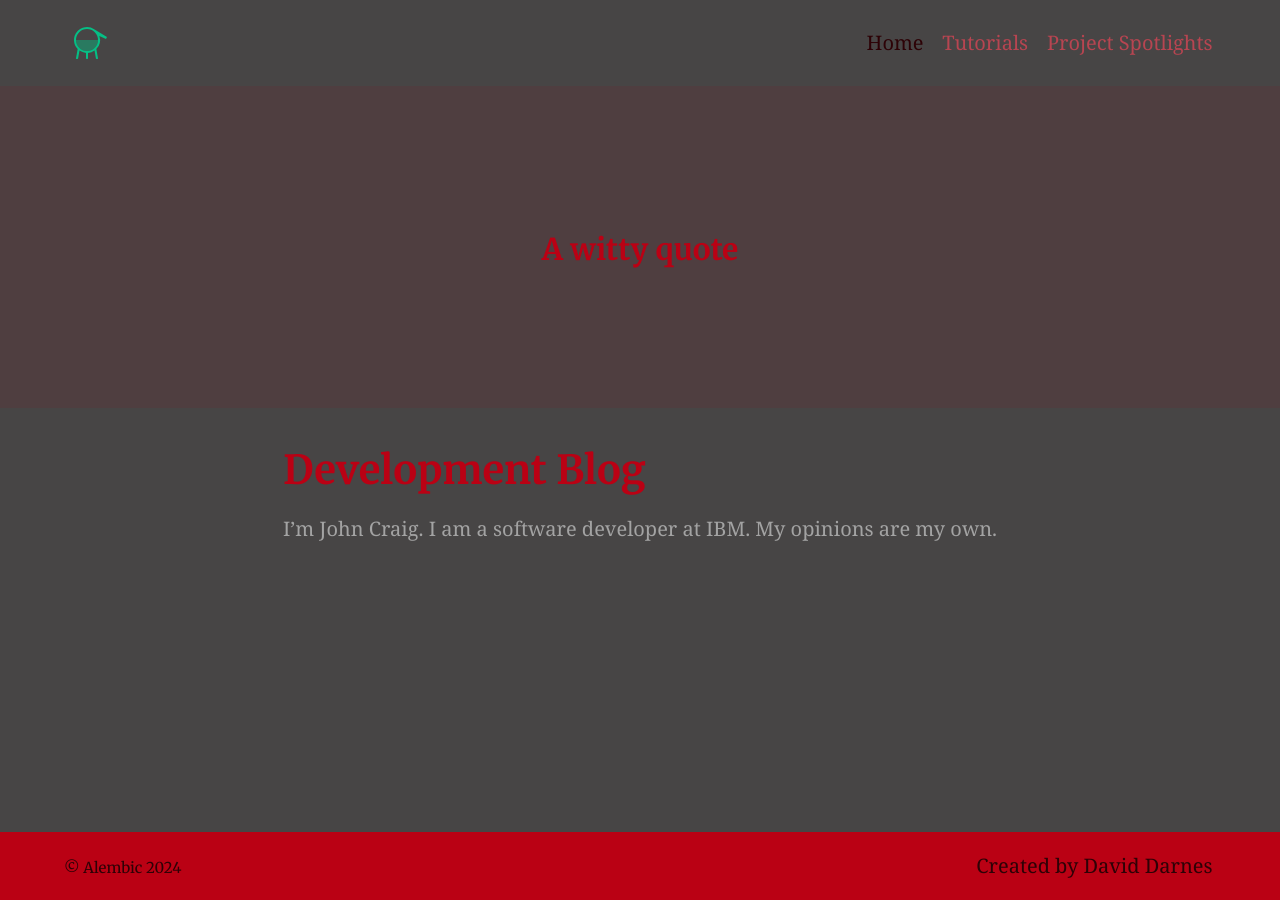
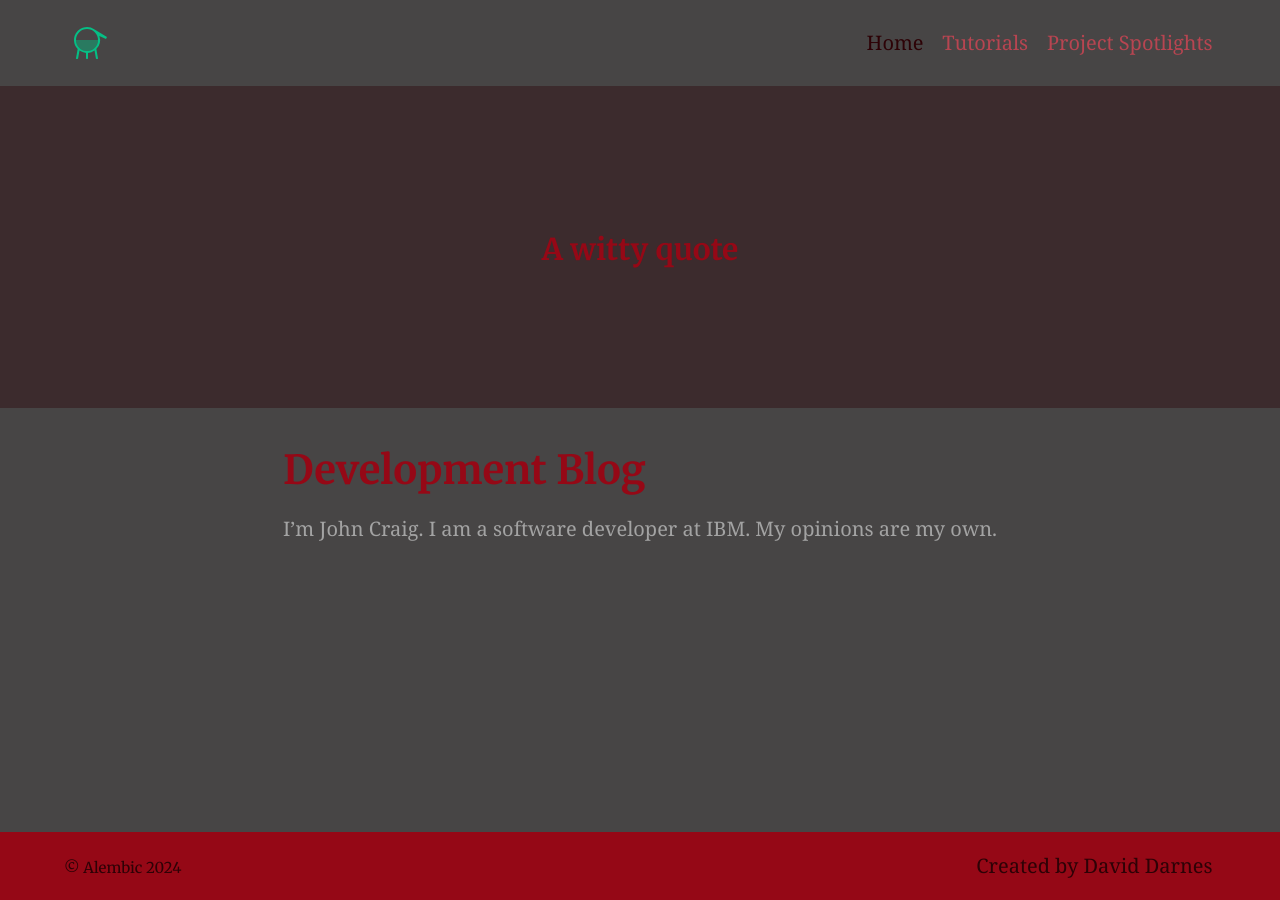
Before and after one commit to john-craig/john-craig.github.io, a Jekyll site: the page built from index.md, in a window 1280 px wide. Built offline with Jekyll 4.4.1, drawn with Linux system fonts in a browser that asks for light colours.

Commit message:
Finish tweaks for first post

```diff
--- a/_sass/_settings.scss
+++ b/_sass/_settings.scss
@@ -1,11 +1,11 @@
 // Background colours
 $backgroundColour: #474545 !default;
-$codeBackgroundColour: #4f3e40 !default;
-$featureBackgroundColour: #4f3e40 !default;
+$codeBackgroundColour: #3c2b2d !default;
+$featureBackgroundColour: #3c2b2d !default;
 $accentColour: #b74551 !default;
 
 // Text colours
-$headingColour: #ba0114 !default;
+$headingColour: #950816 !default;
 $bodyColour: #a3a3a3 !default;
 $linkColour: #b74551 !default;
 $hoverColour: #2d0206 !default;
```
Also changed, not shown: tutorials/bluetooth_jukebox.md (+4 -1 lines).
